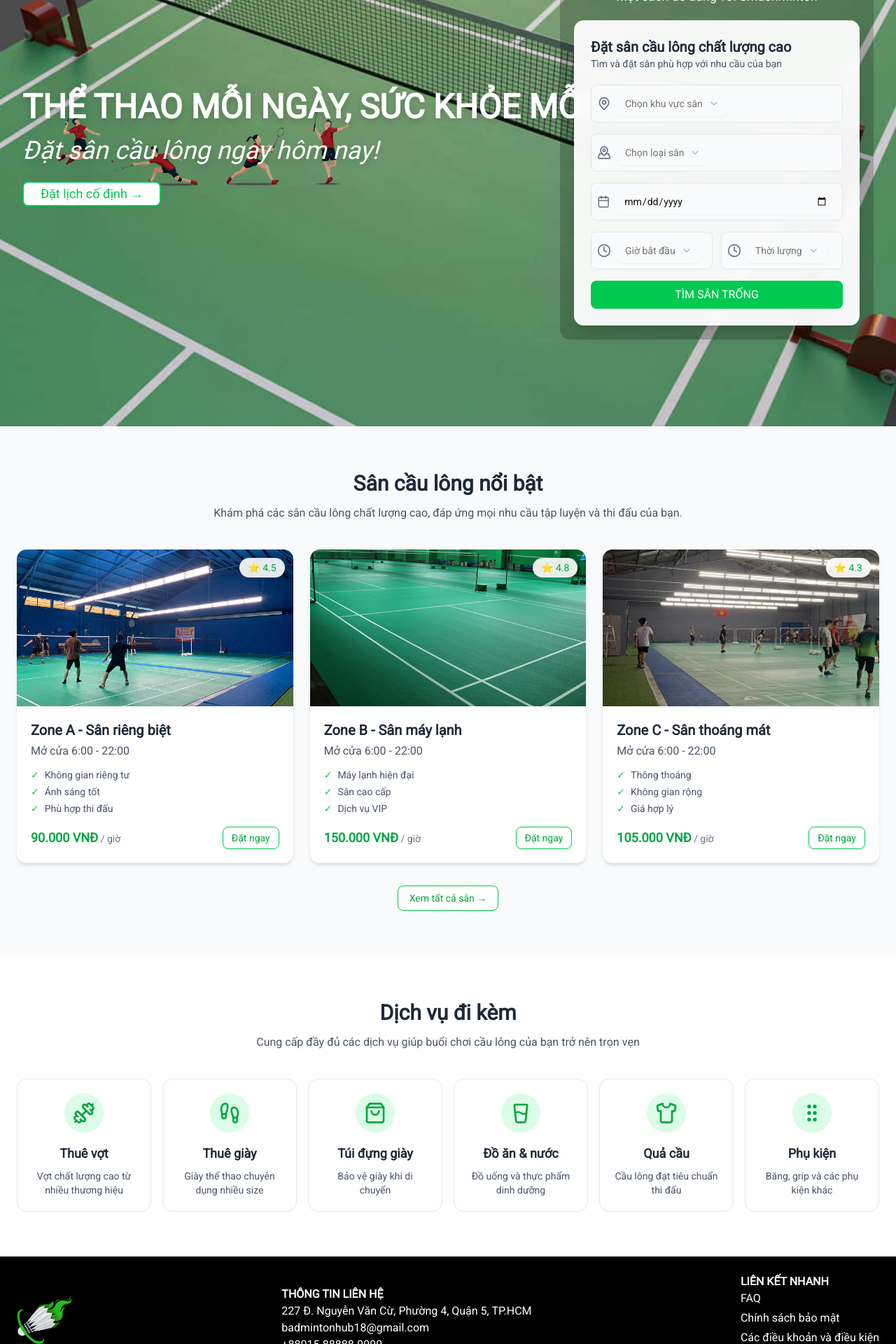
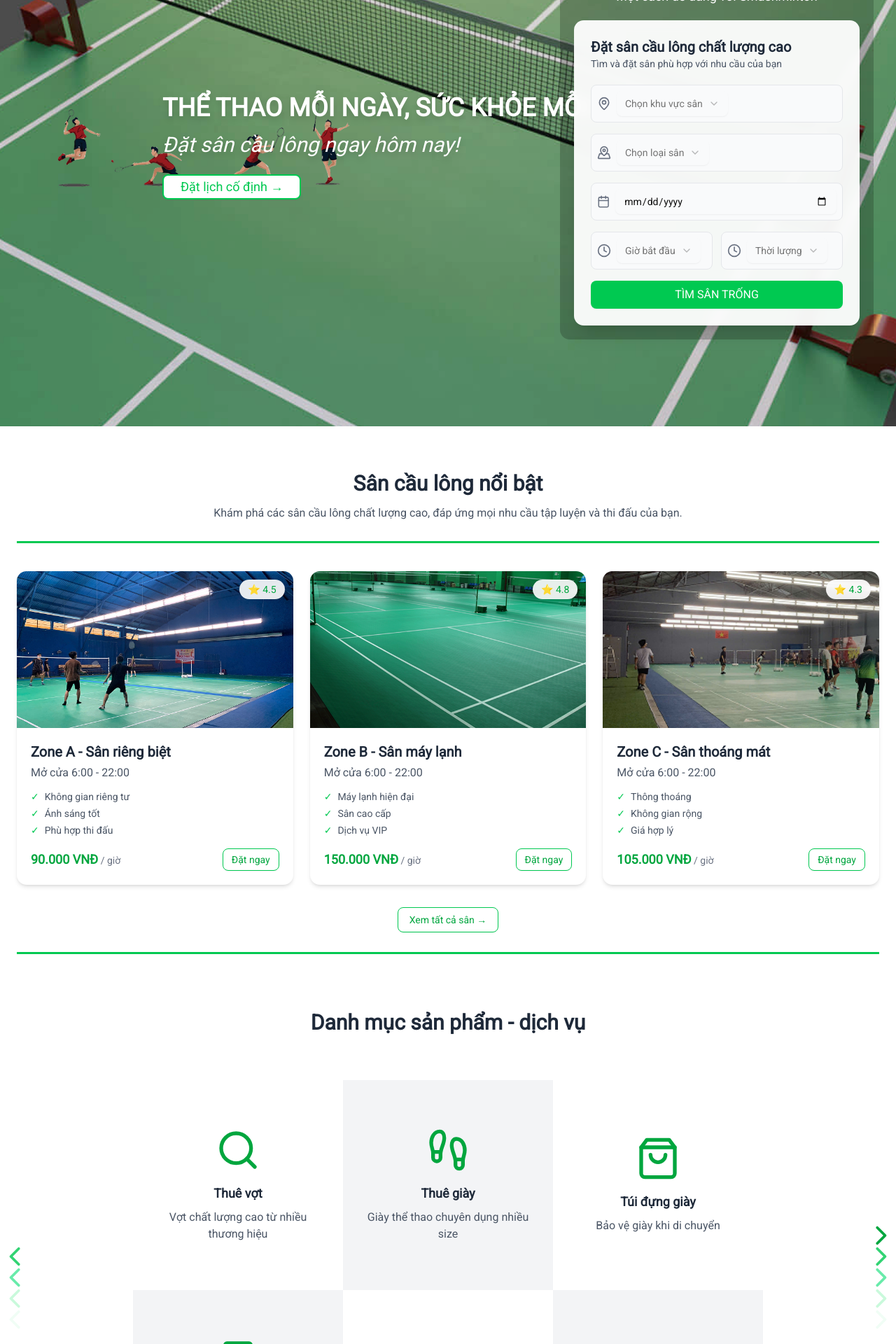
Before and after one commit to PantheraxLHP/Smashminton, a Next.js app in the folder client/: page / in a window 1280 px wide. Shown: the part 260-2180 px from the top of the page at 70% size. Built offline with nearby package versions, Linux system fonts and the light colour scheme.

Commit message:
upgrade homepage

```diff
--- a/client/package.json
+++ b/client/package.json
@@ -10,6 +10,8 @@
         "test": "jest --watch"
     },
     "dependencies": {
+        "@fortawesome/free-solid-svg-icons": "^6.7.2",
+        "@fortawesome/react-fontawesome": "^0.2.2",
         "@radix-ui/react-dropdown-menu": "^2.1.6",
         "@radix-ui/react-select": "^2.1.6",
         "@radix-ui/react-slot": "^1.1.2",
--- a/client/src/app/home.tsx
+++ b/client/src/app/home.tsx
@@ -3,7 +3,7 @@ import { Button } from '@/components/ui/button';
 import { Input } from '@/components/ui/input';
 import { Select, SelectContent, SelectItem, SelectTrigger, SelectValue } from '@/components/ui/select';
 import {
-  Dumbbell,
+  Search,
   Footprints,
   ShoppingBag,
   GlassWater,
@@ -13,7 +13,20 @@ import {
   Clock,
   Calendar,
   MapPinned,
+  ArrowDownLeft
 } from 'lucide-react';
+import { FontAwesomeIcon } from "@fortawesome/react-fontawesome";
+import { faChevronLeft, faChevronDown } from "@fortawesome/free-solid-svg-icons";
+
+const categories = [
+  { title: 'Thuê vợt', icon: Search, desc: 'Vợt chất lượng cao từ nhiều thương hiệu' },
+  { title: 'Thuê giày', icon: Footprints, desc: 'Giày thể thao chuyên dụng nhiều size' },
+  { title: 'Túi đựng giày', icon: ShoppingBag, desc: 'Bảo vệ giày khi di chuyển' },
+  { title: 'Đồ ăn & nước', icon: GlassWater, desc: 'Đồ uống và thực phẩm dinh dưỡng' },
+  { title: 'Quả cầu', icon: ArrowDownLeft, desc: 'Cầu lông đạt tiêu chuẩn thi đấu' },
+  { title: 'Phụ kiện', icon: GripVertical, desc: 'Băng, grip và các phụ kiện khác' },
+];
+
 
 const Home = () => {
   return (
@@ -31,11 +44,11 @@ const Home = () => {
         />
         <div className="container mx-auto flex flex-col items-center gap-8 lg:flex-row lg:items-stretch lg:justify-between">
           {/* Hero Text - Responsive for all devices */}
-          <div className="max-w-md flex-2/3 text-white md:max-w-lg lg:self-center">
-            <div className="text-3xl leading-tight font-bold whitespace-nowrap uppercase md:text-4xl lg:text-5xl drop-shadow-lg">
+          <div className="max-w-xl flex-2/3 text-white md:max-w-lg lg:self-center pl-50">
+            <div className="text-3xl leading-tight font-bold whitespace-nowrap uppercase md:text-4xl lg:text-4xl drop-shadow-lg">
               Thể thao mỗi ngày, sức khỏe mỗi phút
             </div>
-            <p className="mt-3 text-lg md:text-4xl drop-shadow-lg italic">Đặt sân cầu lông ngay hôm nay!</p>
+            <p className="mt-3 text-lg md:text-3xl drop-shadow-lg italic whitespace-nowrap">Đặt sân cầu lông ngay hôm nay!</p>
             <Button className="mt-6 text-green-500 border-2 border-green-500 bg-white px-6 py-2 text-lg font-medium transition-all hover:bg-green-600 hover:text-white">
               Đặt lịch cố định →
             </Button>
@@ -129,15 +142,15 @@ const Home = () => {
       </div>
 
       {/* Featured Courts Section - Improved cards */}
-      <div className="bg-gray-50 py-16">
+      <div className="bg-white py-16">
         <div className="container mx-auto px-4 md:px-6">
           <div className="text-center">
             <h3 className="text-2xl font-bold text-gray-800 md:text-3xl">Sân cầu lông nổi bật</h3>
-            <p className="mx-auto mt-3 max-w-2xl text-gray-600">
+            <p className="mx-auto mt-3 max-w-2xl text-gray-600 pb-5">
               Khám phá các sân cầu lông chất lượng cao, đáp ứng mọi nhu cầu tập luyện và thi đấu của bạn.
             </p>
           </div>
-
+          <div className="w-full mx-auto mt-2 border-t-3 border-green-500"></div>
           <div className="mt-10 grid grid-cols-1 gap-6 sm:grid-cols-2 lg:grid-cols-3">
             {[
               {
@@ -206,19 +219,20 @@ const Home = () => {
               </div>
             ))}
           </div>
-          <div className="mt-8 text-center">
+          <div className="mt-8 text-center pb-5">
             <Button variant="outline" className="border-green-500 text-green-600 hover:bg-green-50">
               Xem tất cả sân →
             </Button>
           </div>
+          <div className="w-full mx-auto mt-2 border-t-3 border-green-500"></div>
         </div>
       </div>
 
       {/* Product & Services Section - Improved layout */}
-      <div className="py-16">
+      {/* <div className="py-16">
         <div className="container mx-auto px-4 md:px-6">
           <div className="text-center">
-            <h3 className="text-2xl font-bold text-gray-800 md:text-3xl">Dịch vụ đi kèm</h3>
+            <h3 className="text-2xl font-bold text-gray-800 md:text-3xl">Danh mục sản phẩm - dịch vụ</h3>
             <p className="mx-auto mt-3 max-w-2xl text-gray-600">
               Cung cấp đầy đủ các dịch vụ giúp buổi chơi cầu lông của bạn trở nên trọn vẹn
             </p>
@@ -246,7 +260,57 @@ const Home = () => {
             ))}
           </div>
         </div>
+      </div> */}
+      <div className="relative py-4 min-h-[400px]">
+        {/* Container chính */}
+        <div className="container mx-auto px-4 md:px-6">
+          <div className="text-center">
+            <h3 className="text-2xl font-bold text-gray-800 md:text-3xl">
+              Danh mục sản phẩm - dịch vụ
+            </h3>
+          </div>
+
+          <div className="py-16 flex justify-center items-center">
+            <div className="grid grid-cols-1 sm:grid-cols-2 lg:grid-cols-3 max-w-[900px]">
+              {categories.map((item, index) => (
+                <div
+                  key={index}
+                  className={`group flex flex-col items-center justify-center p-8 aspect-square ${index % 2 === 1 ? "bg-gray-100" : "bg-white"
+                    } hover:bg-primary-500 transition-all duration-100 ease-in-out`}
+                >
+                  <item.icon className="text-green-600 h-16 w-16 mb-4 group-hover:text-white group-hover:-translate-y-2 duration-200" />
+                  <h4 className="text-lg font-semibold text-gray-800 group-hover:text-white group-hover:-translate-y-2 duration-200">
+                    {item.title}
+                  </h4>
+                  <p className="mt-2 text-center text-gray-600 group-hover:text-white group-hover:-translate-y-2 duration-200">
+                    {item.desc}
+                  </p>
+                </div>
+              ))}
+            </div>
+          </div>
+        </div>
+
+        {/* Mũi tên bên trái */}
+        <div className="absolute top-1/2 left-2 z-50 transform -translate-y-1/2 flex flex-col items-center space-y-0">
+          <FontAwesomeIcon icon={faChevronDown} className="rotate-90 text-green-600 text-3xl opacity-0" />
+          <FontAwesomeIcon icon={faChevronDown} className="rotate-90 text-green-500 text-3xl opacity-80" />
+          <FontAwesomeIcon icon={faChevronDown} className="rotate-90 text-green-400 text-3xl opacity-60" />
+          <FontAwesomeIcon icon={faChevronDown} className="rotate-90 text-green-300 text-3xl opacity-40" />
+          <FontAwesomeIcon icon={faChevronDown} className="rotate-90 text-green-200 text-3xl opacity-20" />
+        </div>
+
+        {/* Mũi tên bên phải */}
+        <div className="absolute top-1/2 right-2 z-50 transform -translate-y-1/2 flex flex-col items-center space-y-0">
+          <FontAwesomeIcon icon={faChevronDown} className="-rotate-90 text-green-600 text-3xl opacity-100" />
+          <FontAwesomeIcon icon={faChevronDown} className="-rotate-90 text-green-500 text-3xl opacity-80" />
+          <FontAwesomeIcon icon={faChevronDown} className="-rotate-90 text-green-400 text-3xl opacity-60" />
+          <FontAwesomeIcon icon={faChevronDown} className="-rotate-90 text-green-300 text-3xl opacity-40" />
+          <FontAwesomeIcon icon={faChevronDown} className="-rotate-90 text-green-200 text-3xl opacity-20" />
+        </div>
+
       </div>
+
     </section>
   );
 };
```
Also changed, not shown: 1 other file (tests, documents, lock files or other folders).
